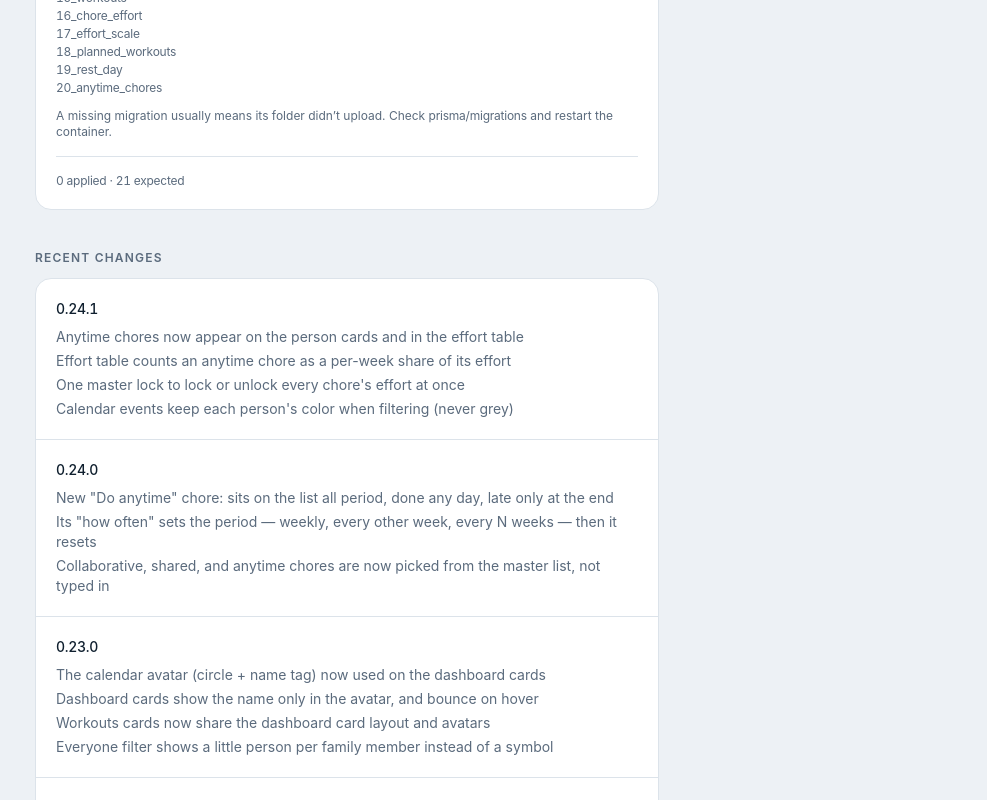
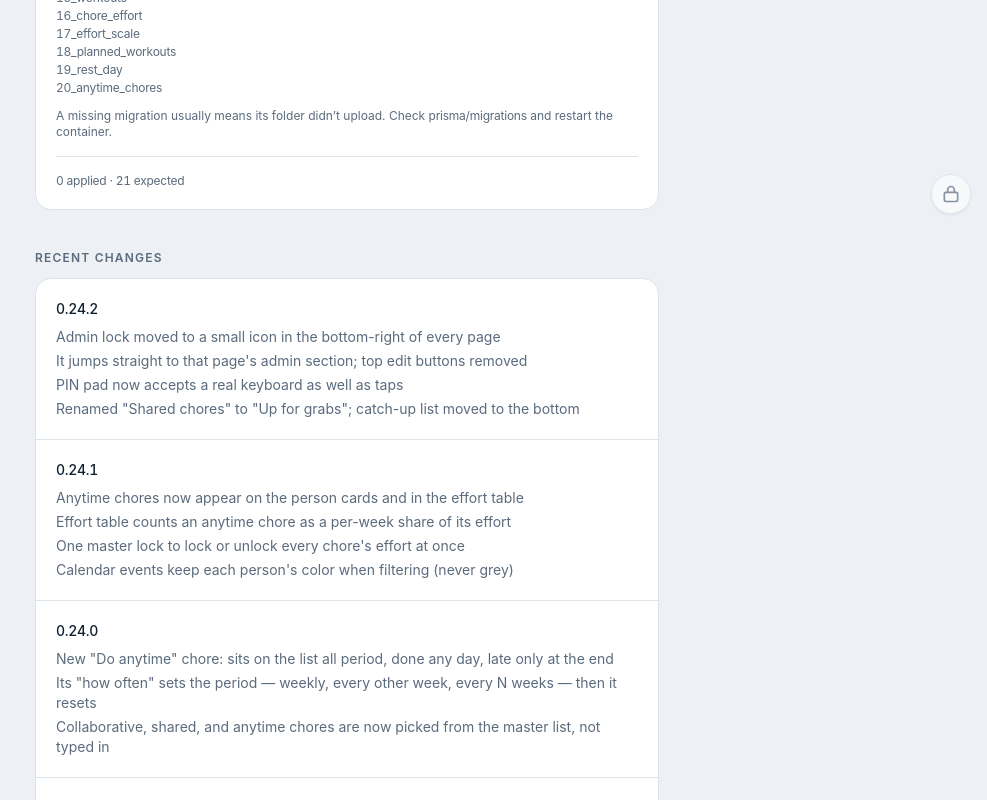
Before and after one commit to thorin29/kairos, a Next.js app: page /about in a window 1280 px wide. Shown: the part 570-1370 px from the top of the page, without its empty margins (293-1280 px from the left). Built offline with nearby package versions, Linux system fonts and the light colour scheme; no server answers; the database is empty.

Commit message:
Add files via upload

```diff
--- a/src/app/admin/chores/page.tsx
+++ b/src/app/admin/chores/page.tsx
@@ -145,7 +145,7 @@ export default async function ChoresPage() {
           </section>
 
           <section>
-            <SectionHeading>Shared chores</SectionHeading>
+            <SectionHeading>Up for grabs</SectionHeading>
             <PoolChores chores={poolChores} available={summary} />
           </section>
 
@@ -182,6 +182,26 @@ export default async function ChoresPage() {
           <section>
             <SectionHeading>Assigned chores</SectionHeading>
             <ChoreCards cards={byPerson} people={people} />
+          </section>
+
+          <section>
+            <SectionHeading>Master chore list</SectionHeading>
+            <Card className="p-5">
+              <AddChoreForm />
+              {summary.length > 0 && (
+                <MasterList
+                  chores={summary.map((c) => ({
+                    id: c.id,
+                    title: c.title,
+                    unassigned: c.unassigned,
+                    isCollaborative: c.isCollaborative,
+                    isAnytime: c.isAnytime,
+                    effort: c.effort,
+                    effortLocked: c.effortLocked,
+                  }))}
+                />
+              )}
+            </Card>
           </section>
 
           <section>
@@ -222,26 +242,6 @@ export default async function ChoresPage() {
               number after each slot is how many days that is.
             </p>
           </section>
-
-          <section>
-            <SectionHeading>Master chore list</SectionHeading>
-            <Card className="p-5">
-              <AddChoreForm />
-              {summary.length > 0 && (
-                <MasterList
-                  chores={summary.map((c) => ({
-                    id: c.id,
-                    title: c.title,
-                    unassigned: c.unassigned,
-                    isCollaborative: c.isCollaborative,
-                    isAnytime: c.isAnytime,
-                    effort: c.effort,
-                    effortLocked: c.effortLocked,
-                  }))}
-                />
-              )}
-            </Card>
-          </section>
         </div>
       )}
     </main>
--- a/src/app/admin/chores/pool-chores.tsx
+++ b/src/app/admin/chores/pool-chores.tsx
@@ -48,7 +48,7 @@ export function PoolChores({
           <div className="flex flex-wrap items-end gap-3">
             <div className="min-w-[14rem] flex-1">
               <label htmlFor="pool-chore" className="mb-1.5 block text-sm font-medium">
-                Shared chore
+                Up for grabs chore
               </label>
               <select
                 id="pool-chore"
--- a/src/app/calendar/page.tsx
+++ b/src/app/calendar/page.tsx
@@ -24,9 +24,8 @@ import { CalendarView } from "@/components/calendar-view";
 import { DaySchedule } from "@/components/day-schedule";
 import { MonthGrid } from "@/components/month-grid";
 import { AddEventForm } from "./add-event-form";
-import { SectionHeading, ButtonLink } from "@/components/ui";
+import { SectionHeading } from "@/components/ui";
 import { PersonFilterBadge, AllFilterBadge } from "@/components/person-filter";
-import { LockIcon } from "@/components/icons";
 import { isAdmin } from "@/lib/session";
 import { DeleteEventButton } from "@/components/event-actions";
 import { canDeleteEvent } from "@/lib/can-delete-event";
@@ -159,12 +158,7 @@ export default async function CalendarPage({
 
   return (
     <>
-      <AppHeader title="Calendar" subtitle={heading} active="calendar">
-        <ButtonLink href="/admin/calendar" variant="outlined" size="sm">
-          <LockIcon className="h-4 w-4" />
-          Feeds
-        </ButtonLink>
-      </AppHeader>
+      <AppHeader title="Calendar" subtitle={heading} active="calendar" />
 
       <main className="mx-auto max-w-6xl px-6 py-6">
 
--- a/src/app/chores/page.tsx
+++ b/src/app/chores/page.tsx
@@ -7,9 +7,8 @@ import {
 import { loadChoreMetrics } from "@/lib/queries/chore-metrics";
 import { DAY_SHORT } from "@/lib/days";
 import { formatShort, todayISO } from "@/lib/dates";
-import { Card, SectionHeading, ButtonLink } from "@/components/ui";
+import { Card, SectionHeading } from "@/components/ui";
 import { Avatar } from "@/components/avatar";
-import { LockIcon } from "@/components/icons";
 
 export const dynamic = "force-dynamic";
 
@@ -58,12 +57,7 @@ export default async function ChoresOverviewPage() {
         title="Chores"
         subtitle="Who has what, and how this week is going"
         active="chores"
-      >
-        <ButtonLink href="/admin/chores" variant="outlined" size="sm">
-          <LockIcon className="h-4 w-4" />
-          Edit
-        </ButtonLink>
-      </AppHeader>
+       />
 
       <main className="mx-auto max-w-5xl px-6 py-6">
 
@@ -157,7 +151,7 @@ export default async function ChoresOverviewPage() {
 
       {poolChores.length > 0 && (
         <section>
-          <SectionHeading>Shared chores</SectionHeading>
+          <SectionHeading>Up for grabs</SectionHeading>
           <Card className="divide-y divide-hairline">
             {poolChores.map((c) => (
               <div key={c.id} className="flex flex-wrap items-center gap-3 p-4">
--- a/src/app/games/page.tsx
+++ b/src/app/games/page.tsx
@@ -2,9 +2,9 @@ import { prisma } from "@/lib/prisma";
 import { AppHeader } from "@/components/app-header";
 import { loadGameStatus } from "@/lib/queries/games";
 import { todayISO } from "@/lib/dates";
-import { Card, SectionHeading, ButtonLink } from "@/components/ui";
+import { Card, SectionHeading } from "@/components/ui";
 import { Avatar } from "@/components/avatar";
-import { LockIcon, TokenIcon } from "@/components/icons";
+import { TokenIcon } from "@/components/icons";
 
 export const dynamic = "force-dynamic";
 
@@ -30,12 +30,7 @@ export default async function GamesPage() {
         title="Game time"
         subtitle="Today's allowance and this week's tokens"
         active="games"
-      >
-        <ButtonLink href="/admin/games" variant="outlined" size="sm">
-          <LockIcon className="h-4 w-4" />
-          Edit limits
-        </ButtonLink>
-      </AppHeader>
+       />
 
       <main className="mx-auto max-w-4xl px-6 py-6">
 
--- a/src/app/layout.tsx
+++ b/src/app/layout.tsx
@@ -1,6 +1,7 @@
 import type { Metadata, Viewport } from "next";
 import { Bricolage_Grotesque, IBM_Plex_Sans, IBM_Plex_Mono } from "next/font/google";
 import "./globals.css";
+import { AdminLock } from "@/components/admin-lock";
 
 const bricolage = Bricolage_Grotesque({
   subsets: ["latin"],
@@ -41,6 +42,7 @@ export default function RootLayout({
         className={`${bricolage.variable} ${plexSans.variable} ${plexMono.variable} min-h-dvh bg-ground text-ink antialiased`}
       >
         {children}
+        <AdminLock />
       </body>
     </html>
   );
--- /dev/null
+++ b/src/components/admin-lock.tsx
@@ -0,0 +1,49 @@
+"use client";
+
+import Link from "next/link";
+import { usePathname } from "next/navigation";
+import { LockIcon } from "@/components/icons";
+
+// Each page's lock jumps straight to the matching admin section.
+const SECTION: Record<string, string> = {
+  "/": "/admin",
+  "/chores": "/admin/chores",
+  "/calendar": "/admin/calendar",
+  "/exercise": "/admin/exercise",
+  "/bible": "/admin/bible",
+  "/games": "/admin/games",
+  "/groceries": "/admin/groceries",
+  "/summary": "/admin",
+};
+
+/**
+ * A small, unobtrusive lock in the bottom-right of every non-admin page. It
+ * takes you to that page's admin section (the main dashboard's goes to the
+ * admin overview), so the admin area is one tap away instead of buried.
+ */
+export function AdminLock() {
+  const path = usePathname();
+
+  // Not on the admin area itself, the unlock screen, or setup.
+  if (
+    path.startsWith("/admin") ||
+    path.startsWith("/unlock") ||
+    path.startsWith("/setup")
+  ) {
+    return null;
+  }
+
+  const base = "/" + (path.split("/")[1] ?? "");
+  const href = SECTION[base] ?? "/admin";
+
+  return (
+    <Link
+      href={href}
+      aria-label="Admin"
+      title="Admin"
+      className="fixed bottom-4 right-4 z-40 flex h-10 w-10 items-center justify-center rounded-full border border-hairline bg-surface/80 text-muted opacity-70 shadow-sm backdrop-blur transition-all hover:border-accent hover:text-accent hover:opacity-100"
+    >
+      <LockIcon className="h-5 w-5" />
+    </Link>
+  );
+}
--- a/src/components/pin-pad.tsx
+++ b/src/components/pin-pad.tsx
@@ -1,6 +1,6 @@
 "use client";
 
-import { useActionState, useEffect, useState } from "react";
+import { useActionState, useEffect, useRef, useState } from "react";
 import { useRouter } from "next/navigation";
 import { unlockAdmin, type UnlockState } from "@/lib/actions/session";
 
@@ -17,6 +17,7 @@ export function PinPad({ next = "/admin" }: { next?: string }) {
   const router = useRouter();
   const [pin, setPin] = useState("");
   const [state, formAction, pending] = useActionState(unlockAdmin, initial);
+  const formRef = useRef<HTMLFormElement>(null);
 
   useEffect(() => {
     if (state.ok) router.push(next);
@@ -26,13 +27,30 @@ export function PinPad({ next = "/admin" }: { next?: string }) {
     if (state.error) setPin("");
   }, [state.error]);
 
+  // Let a real keyboard drive the pad too — handy on a laptop or a tablet with
+  // a keyboard attached.
+  useEffect(() => {
+    const onKey = (e: KeyboardEvent) => {
+      if (e.key >= "0" && e.key <= "9") {
+        setPin((p) => (p.length < 8 ? p + e.key : p));
+      } else if (e.key === "Backspace") {
+        e.preventDefault();
+        setPin((p) => p.slice(0, -1));
+      } else if (e.key === "Enter") {
+        formRef.current?.requestSubmit();
+      }
+    };
+    window.addEventListener("keydown", onKey);
+    return () => window.removeEventListener("keydown", onKey);
+  }, []);
+
   const press = (d: string) => setPin((p) => (p.length < 8 ? p + d : p));
 
   const key =
     "flex h-16 items-center justify-center rounded-2xl border border-hairline bg-surface font-display text-2xl font-medium transition-colors hover:border-accent hover:text-accent active:bg-accent/10";
 
   return (
-    <form action={formAction} className="mx-auto max-w-xs">
+    <form ref={formRef} action={formAction} className="mx-auto max-w-xs">
       <input type="hidden" name="pin" value={pin} />
 
       <div
--- a/src/lib/version.ts
+++ b/src/lib/version.ts
@@ -4,7 +4,7 @@
  * quickest tell for a partial upload: a missing file usually shows up as a
  * missing migration.
  */
-export const APP_VERSION = "0.24.1";
+export const APP_VERSION = "0.24.2";
 
 export const MIGRATIONS = [
   "0_init",
@@ -33,6 +33,15 @@ export const MIGRATIONS = [
 export type Change = { version: string; summary: string[] };
 
 export const CHANGES: Change[] = [
+  {
+    version: "0.24.2",
+    summary: [
+      "Admin lock moved to a small icon in the bottom-right of every page",
+      "It jumps straight to that page's admin section; top edit buttons removed",
+      "PIN pad now accepts a real keyboard as well as taps",
+      "Renamed \"Shared chores\" to \"Up for grabs\"; catch-up list moved to the bottom",
+    ],
+  },
   {
     version: "0.24.1",
     summary: [
```
